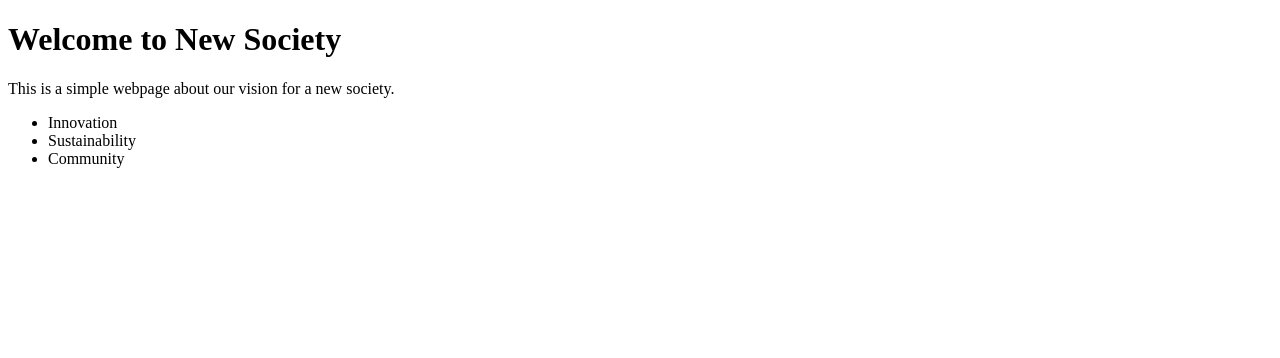
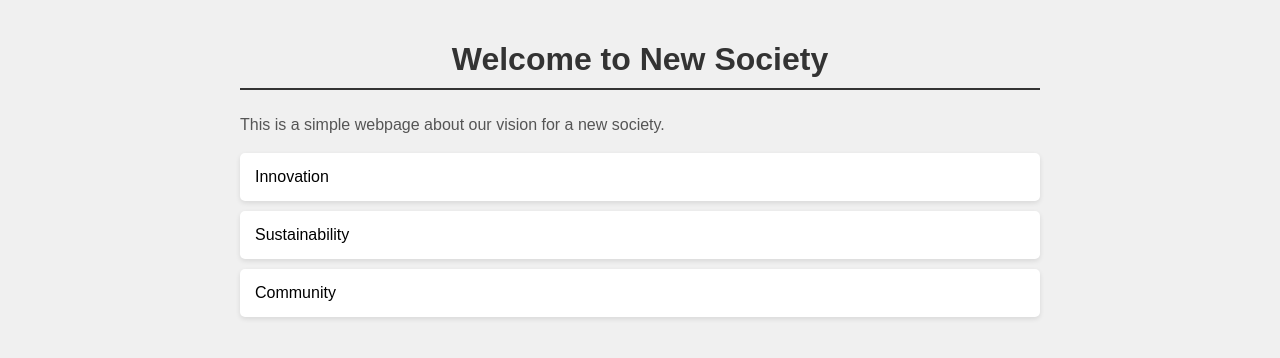
Before and after one commit to Carlos028/new-society-test, a plain HTML site: page index.html in a window 1280 px wide. Drawn offline with Linux system fonts and the light colour scheme.

Commit message:
Add CSS styling to the page

```diff
--- a/index.html
+++ b/index.html
@@ -4,6 +4,36 @@
     <meta charset="UTF-8">
     <meta name="viewport" content="width=device-width, initial-scale=1.0">
     <title>New Society</title>
+    <style>
+        body {
+            font-family: Arial, sans-serif;
+            max-width: 800px;
+            margin: 0 auto;
+            padding: 20px;
+            background-color: #f0f0f0;
+        }
+        h1 {
+            color: #333;
+            text-align: center;
+            border-bottom: 2px solid #333;
+            padding-bottom: 10px;
+        }
+        p {
+            line-height: 1.6;
+            color: #555;
+        }
+        ul {
+            list-style-type: none;
+            padding: 0;
+        }
+        li {
+            background-color: #fff;
+            margin: 10px 0;
+            padding: 15px;
+            border-radius: 5px;
+            box-shadow: 0 2px 5px rgba(0,0,0,0.1);
+        }
+    </style>
 </head>
 <body>
     <h1>Welcome to New Society</h1>
```
